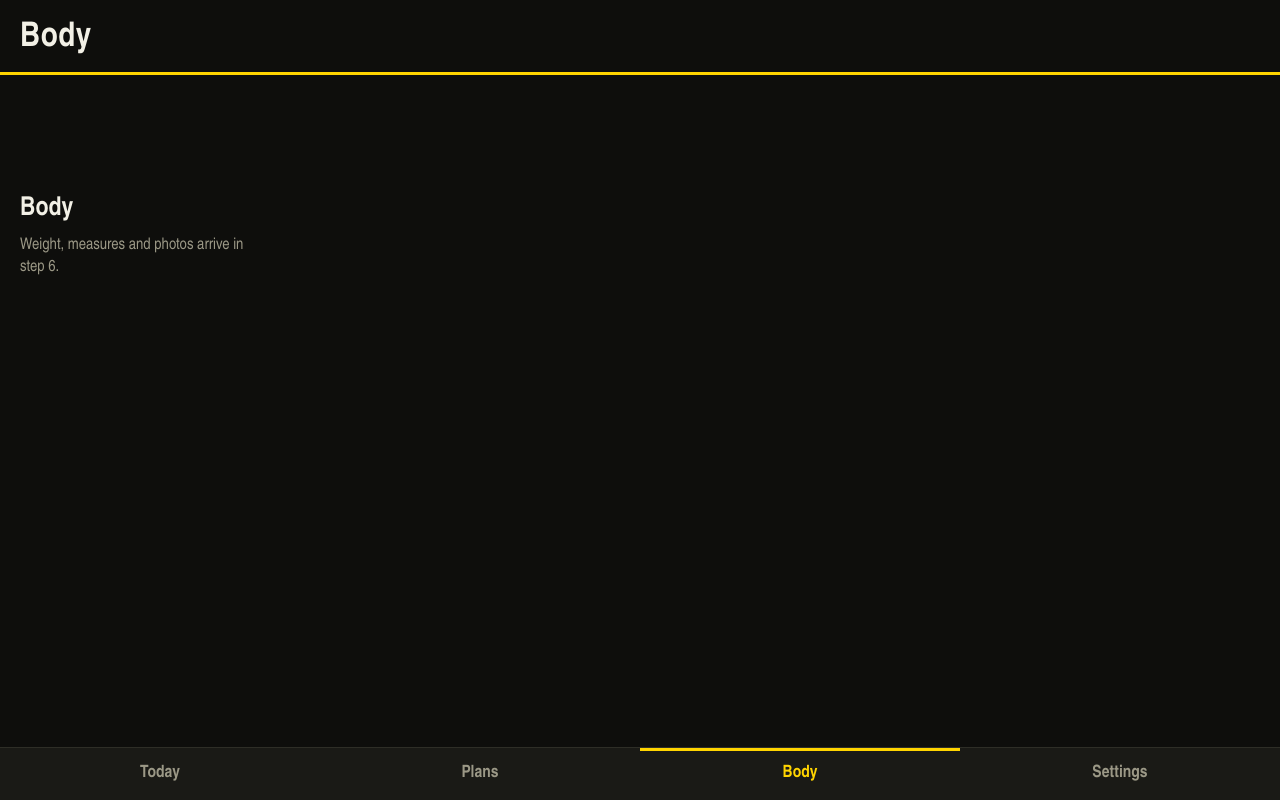
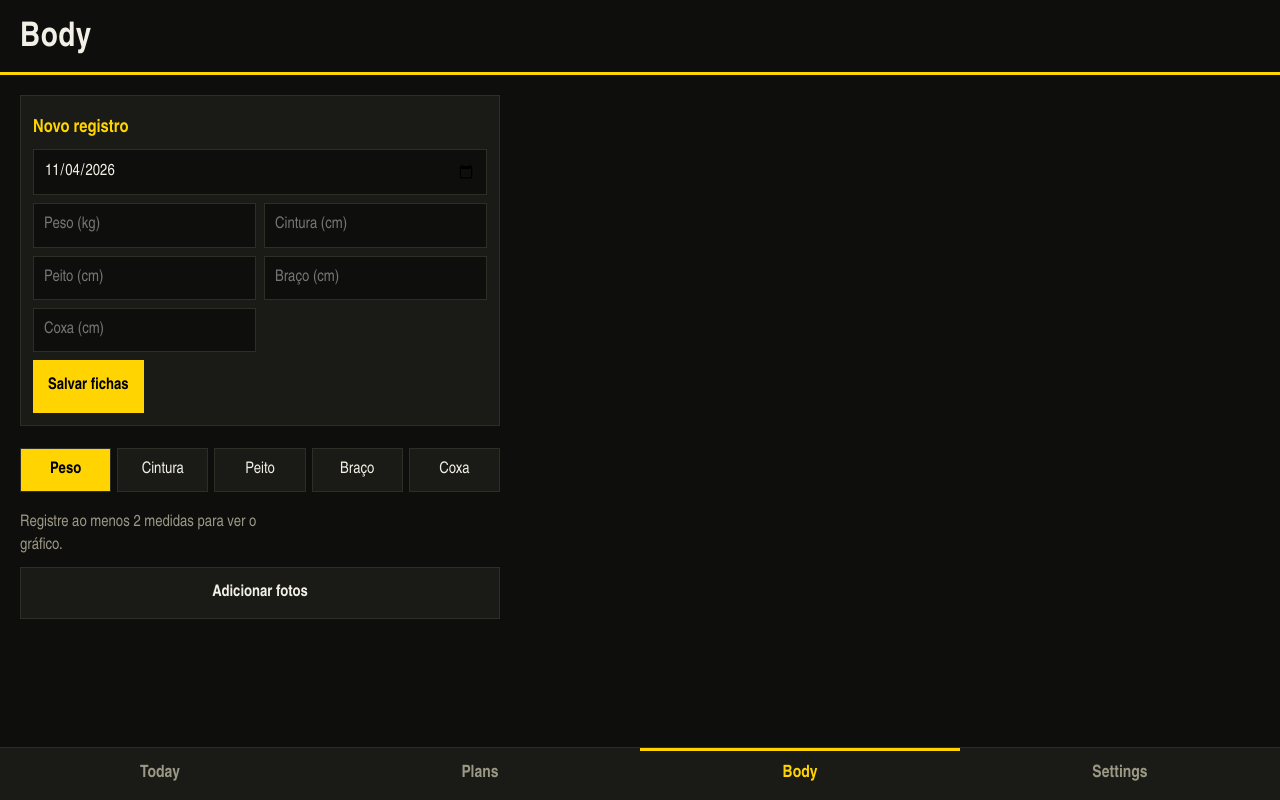
Before and after one commit to ingridmarquesmua/gym, a Preact app: page / in a window 1280 px wide. Both pictures are taken after a click on the button "Body". Built offline with nearby package versions, Linux system fonts and the light colour scheme.

Commit message:
Add files via upload

```diff
--- a/src/App.jsx
+++ b/src/App.jsx
@@ -168,12 +168,65 @@ function Settings({ rerender }) {
   </div>
 }
 
+
+const MET = { weight: 'Peso (kg)', cintura: 'Cintura (cm)', peito: 'Peito (cm)', braco: 'Braço (cm)', coxa: 'Coxa (cm)' }
+async function shrink(file, max, q) {
+  const b = await createImageBitmap(file), k = Math.min(1, max / Math.max(b.width, b.height))
+  const c = document.createElement('canvas'); c.width = Math.round(b.width * k); c.height = Math.round(b.height * k)
+  c.getContext('2d').drawImage(b, 0, 0, c.width, c.height)
+  return new Promise(r => c.toBlob(r, 'image/jpeg', q))
+}
+function Chart({ pts }) {
+  if (pts.length < 2) return <p class="msg">Registre ao menos 2 medidas para ver o gráfico.</p>
+  const W = 320, H = 150, P = 26; let lo = Math.min(...pts.map(p => p.y)), hi = Math.max(...pts.map(p => p.y)); if (lo === hi) { lo -= 1; hi += 1 }
+  const X = i => P + i * (W - 2 * P) / (pts.length - 1), Y = v => H - P - (v - lo) * (H - 2 * P) / (hi - lo)
+  return <svg viewBox={`0 0 ${W} ${H}`} class="chart"><polyline fill="none" stroke="#ffd400" stroke-width="2" points={pts.map((p, i) => X(i) + ',' + Y(p.y)).join(' ')} />
+    {pts.map((p, i) => <circle cx={X(i)} cy={Y(p.y)} r="3" fill="#ffd400" />)}
+    <text x="4" y="14" fill="#9b9886" font-size="11">{hi}</text><text x="4" y={H - 10} fill="#9b9886" font-size="11">{lo}</text>
+    <text x={P} y={H - 2} fill="#9b9886" font-size="11">{pts[0].x}</text><text x={W - P} y={H - 2} text-anchor="end" fill="#9b9886" font-size="11">{pts[pts.length - 1].x}</text></svg>
+}
+function Body() {
+  const [es, setEs] = useState([]), [ph, setPh] = useState([]), [f, setF] = useState({ date: todayStr() }), [m, setM] = useState('weight'), [big, setBig] = useState(null)
+  const load = async () => {
+    setEs((await db.bodyEntries.toArray()).sort((a, b) => a.date < b.date ? -1 : 1))
+    setPh((await db.photos.toArray()).sort((a, b) => a.date < b.date ? 1 : -1).map(p => ({ ...p, url: URL.createObjectURL(p.thumb) })))
+  }
+  useEffect(() => { load() }, [])
+  const num = k => f[k] == null || f[k] === '' ? null : +String(f[k]).replace(',', '.')
+  const add = async () => {
+    const e = { date: f.date || todayStr(), ...Object.fromEntries(Object.keys(MET).map(k => [k, num(k)])) }
+    if (Object.keys(MET).every(k => e[k] == null)) return
+    const old = es.find(x => x.date === e.date)
+    await db.bodyEntries.put(old ? { ...old, ...Object.fromEntries(Object.entries(e).filter(([, v]) => v != null)) } : e)
+    setF({ date: todayStr() }); load()
+  }
+  const addPhotos = async ev => {
+    for (const file of ev.target.files) await db.photos.add({ date: todayStr(), blob: await shrink(file, 1600, 0.8), thumb: await shrink(file, 320, 0.7) })
+    ev.target.value = ''; load()
+  }
+  const pts = es.filter(e => e[m] != null).map(e => ({ x: e.date.slice(5), y: e[m] }))
+  return <div class="list">
+    <div class="card"><h3>Novo registro</h3>
+      <input type="date" value={f.date} onInput={e => setF({ ...f, date: e.target.value })} />
+      <div class="g2">{Object.entries(MET).map(([k, l]) => <input type="number" inputmode="decimal" placeholder={l} value={f[k] ?? ''} onInput={e => setF({ ...f, [k]: e.target.value })} />)}</div>
+      <button class="btn pri" onClick={add}>{t('save')}</button></div>
+    <div class="chips">{Object.keys(MET).map(k => <button class={m === k ? 'on' : ''} onClick={() => setM(k)}>{MET[k].split(' ')[0]}</button>)}</div>
+    <Chart pts={pts} />
+    {[...es].reverse().slice(0, 8).map(e => <div class="wk"><span>{e.date} · {Object.keys(MET).filter(k => e[k] != null).map(k => `${MET[k].split(' ')[0]} ${e[k]}`).join(' · ')}</span>
+      <button onClick={async () => { await db.bodyEntries.delete(e.id); load() }}>✕</button></div>)}
+    <label class="btn file">Adicionar fotos<input type="file" accept="image/*" multiple hidden onChange={addPhotos} /></label>
+    <div class="photos">{ph.map(p => <img src={p.url} onClick={() => setBig(p)} />)}</div>
+    {big && <div class="lb"><img src={URL.createObjectURL(big.blob)} /><div class="g2"><button class="btn" onClick={() => setBig(null)}>Fechar</button>
+      <button class="btn" onClick={async () => { if (confirm('Apagar foto?')) { await db.photos.delete(big.id); setBig(null); load() } }}>Apagar</button></div><p class="msg">{big.date}</p></div>}
+  </div>
+}
+
 export function App() {
   const [tab, setTab] = useState('today'), [, bump] = useState(0)
   return <div class="shell"><header><h1>{t(tab)}</h1></header>
     <main>{tab === 'today' && <Today key={localStorage.activePlan} />}
       {tab === 'plans' && <Plans go={setTab} />}
-      {tab === 'body' && <Empty title={t('body')} hint={t('bodyHint')} />}
+      {tab === 'body' && <Body />}
       {tab === 'settings' && <Settings rerender={() => bump(x => x + 1)} />}</main>
     <nav>{TABS.map(k => <button class={tab === k ? 'on' : ''} onClick={() => setTab(k)}>{t(k)}</button>)}</nav></div>
 }
--- a/src/styles.css
+++ b/src/styles.css
@@ -32,3 +32,8 @@ summary{font-weight:700;font-size:19px}
 .hd{display:flex;justify-content:space-between;font-size:19px}.ex.fin{border-color:var(--accent)}.ex.bi{border-left:4px solid var(--accent)}
 .set{display:grid;grid-template-columns:24px 1fr 1fr 48px;gap:8px;align-items:center;margin-top:8px}
 .set button{padding:10px;background:var(--bg);border:1px solid var(--line);color:var(--dim);font:inherit}.set button.on{background:var(--accent);color:#000}
+.g2{display:grid;grid-template-columns:1fr 1fr;gap:8px;margin:8px 0}
+.chart{width:100%;background:var(--panel);border:1px solid var(--line)}
+.photos{display:grid;grid-template-columns:repeat(3,1fr);gap:6px}.photos img{width:100%;aspect-ratio:3/4;object-fit:cover}
+.lb{position:fixed;inset:0;background:#000;z-index:9;padding:env(safe-area-inset-top) 12px 12px;display:flex;flex-direction:column;gap:8px}
+.lb img{flex:1;min-height:0;object-fit:contain}
```
